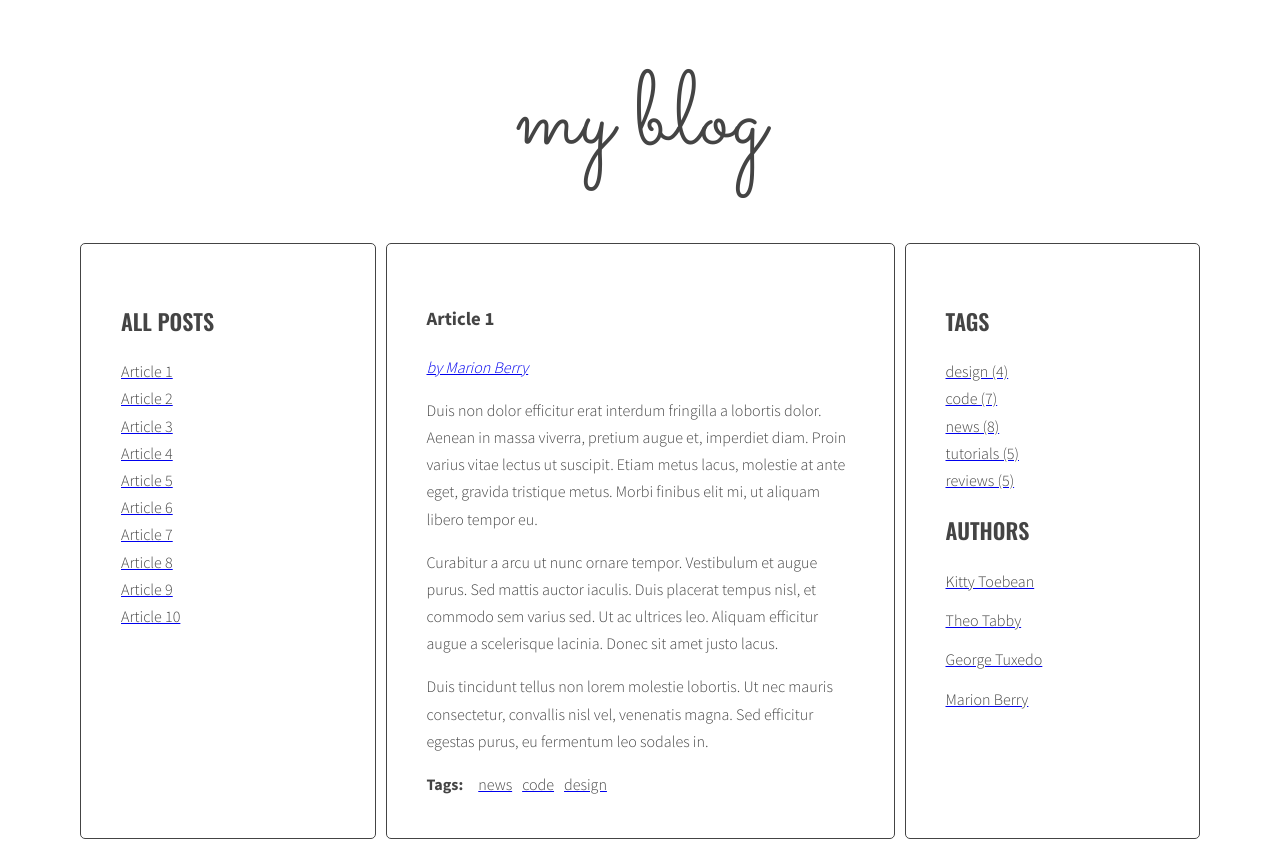
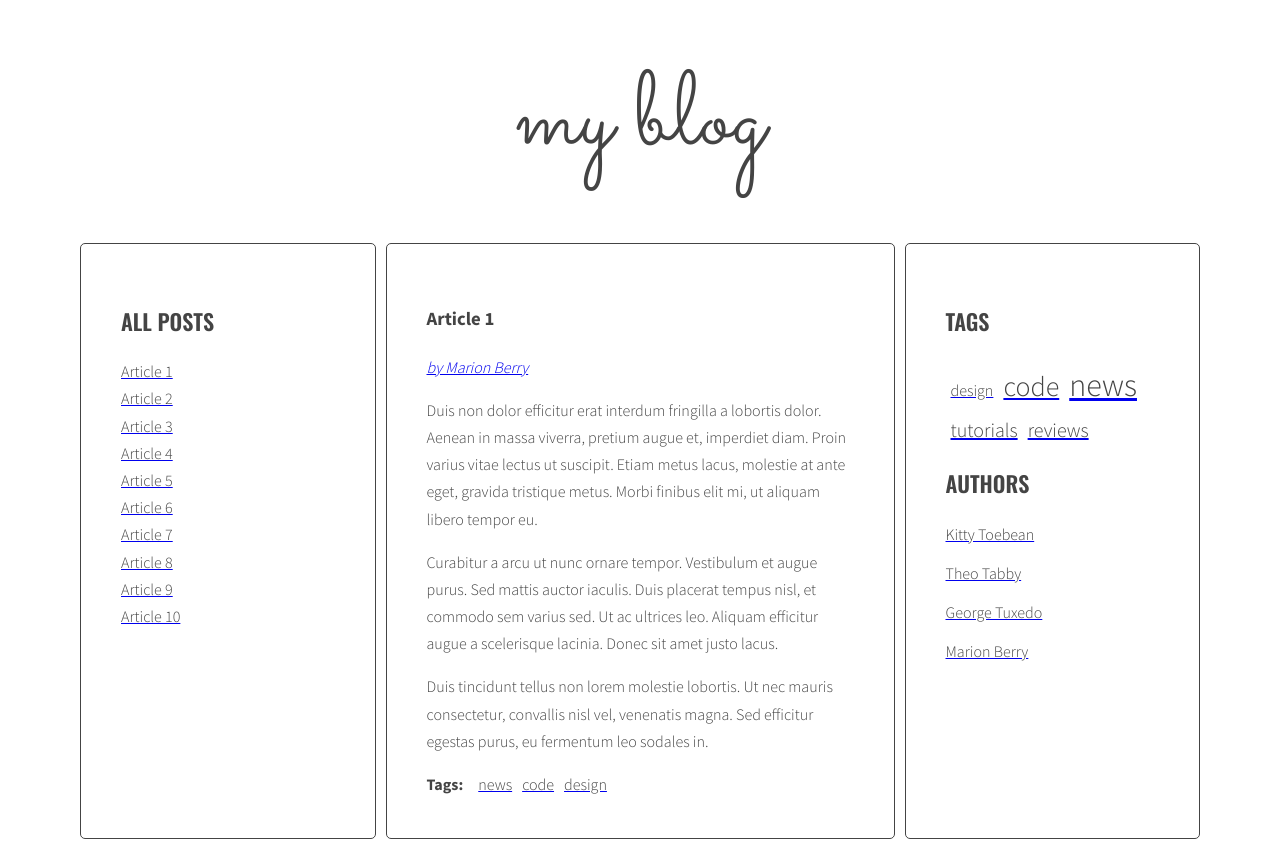
Before and after one commit to GabrielaDun/javascript-blog, a website: page index.html in a window 1280 px wide. Drawn offline with nearby package versions, Linux system fonts and the light colour scheme.

Commit message:
Finish colud of tags functionality

```diff
--- a/js/script.js
+++ b/js/script.js
@@ -5,7 +5,9 @@
   optTitleListSelector = '.titles',
   optArticleTagsSelector = '.post-tags .list', /* lista tagow*/
   optAuthorSelector = '.post-author',
-  optTagsListSelector = '.tags.list';
+  optTagsListSelector = '.tags.list',
+  optCloudClassCount = 5,
+  optCloudClassPrefix = 'tag-size-';
 
 
 const titleClickHandler = function(event){
@@ -97,11 +99,23 @@ const calculateTagsParams = function(tags){
     if(tags[tag] < params.min){
       params.min = tags[tag];
     }
+    console.log(params)
   }
   return params
 };
+calculateTagsParams();
 
-/* Adding tags to articles */
+const calculateTagClass = function (count, params){
+  const normalizedCount = count - params.min;
+  const normalizedMax = params.max - params.min;
+  const percentage = normalizedCount / normalizedMax;
+  const classNumber = Math.floor( percentage * (optCloudClassCount - 1) + 1 );
+  return optCloudClassPrefix + classNumber
+}
+
+
+
+/* Adding tags to articles and right column*/
 
 const generateTags = function(){
   /* [NEW] create a new variable allTags with an empty array */
@@ -151,13 +165,17 @@ const generateTags = function(){
     /* [NEW] START LOOP: for each tag in allTags: */
     for(let tag in allTags){
       /* [NEW] generate code of a link and add it to allTagsHTML */
-      allTagsHTML += '<li><a href="#tag-' + tag + '"><span>' + tag + ' ('+ allTags[tag] + ') ' + '</span></a></li>';
+      const tagLinkHTML = '<li><a class="' + calculateTagClass(allTags[tag], tagsParams) + '" href="#tag-' + tag + '"><span>' + tag  + '</span></a></li>';
+      console.log('tagLinkHTML:', tagLinkHTML);
+      /*allTagsHTML += '<li><a class="" href="#tag-' + tag + '"><span>' + tag + ' ('+ allTags[tag] + ') ' + '</span></a></li>'; */
+      allTagsHTML += tagLinkHTML;
     }
     /* [NEW] END LOOP: for each tag in allTags: */
 
     /*[NEW] add HTML from allTagsHTML to tagList */
     tagList.innerHTML = allTagsHTML;
 }
+
 
 /* Adding an event after clicking a tag*/
 generateTags();
--- a/sass/style.scss
+++ b/sass/style.scss
@@ -86,6 +86,11 @@ body {
   }
 }
 
+.sidebar .tags li {
+  display: inline-block;
+  padding: 0 5px;
+}
+
 .list a span{
   list-style-type: none;
   color: $color-dark;
@@ -93,9 +98,30 @@ body {
 
 .list-horizontal {
   li {
-    display: inline-block;
+    display: inline;
     padding: 0 5px;
   }
+}
+/* Tags */
+
+.tag-size-1 {
+  font-size: 16px;
+}
+
+.tag-size-2 {
+  font-size: 20px;
+}
+
+.tag-size-3 {
+  font-size: 22px;
+}
+
+.tag-size-4 {
+  font-size: 28px;
+}
+
+.tag-size-5 {
+  font-size: 32px;
 }
 
 /* Authors */
```
Also changed, not shown: css/style.css, 1 other file.
